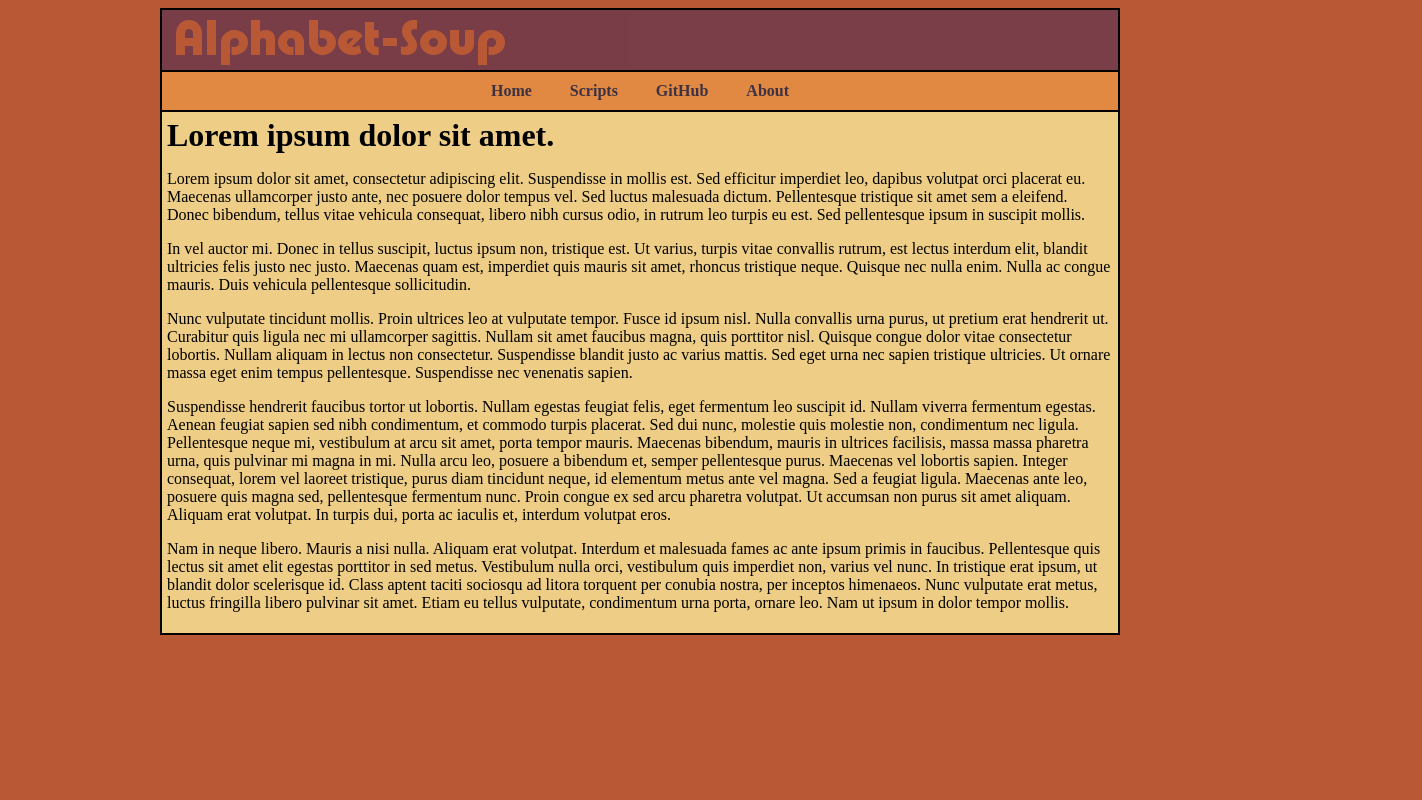
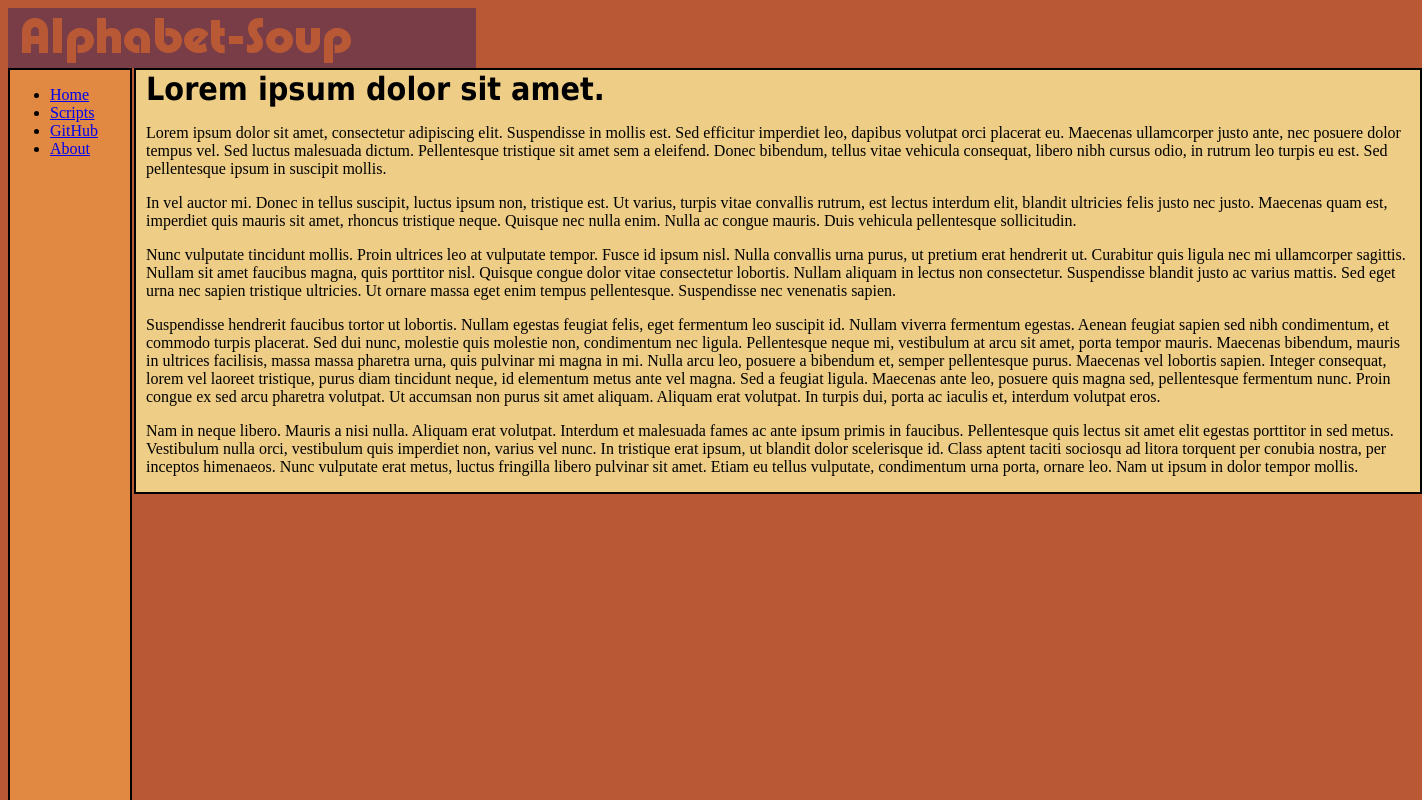
Before and after one commit to Alphabet-Soup/alphabet-soup.github.io, a plain HTML site: page about/index.html in a window 1280 px wide. Shown: the whole page, 1422 px wide, since content can reach past the window. Drawn offline with Linux system fonts and the light colour scheme; files that its build step writes are made by us from their sources.

Commit message:
Updated style and added a landing page for /scripts

```diff
--- a/style.css
+++ b/style.css
@@ -1,61 +1,69 @@
-            * { /*border: 1px dashed black;*/ }
+            /**{ border: 1px dashed black; } */
+
             body {
                 background-color: #b95835;
-                width: 75%;
-                margin-left: auto;
-                margin-right: auto;
-            }
-            #banner {
-                background-color: #7a3e48;
-                border: 2px solid black;
-            }
-            #top-nav {
-                background-color: #e18942;
-                padding: 10px;
-                padding-bottom: 10px;
-                border-left: 2px solid black;
-                border-right: 2px solid black;
             }
 
-            #top-nav ul {
-                width:75%;
-                text-align: center;
-                margin-left: auto;
-                margin-right: auto;
-                margin-top: 0px;
-                margin-bottom: 0px;
-                padding: 0px;
-            }
-            #top-nav li {
-                display: inline;
-                margin: 0px 10px;
+            #container {
+                position: absolute;
+                width: 75%;
+
+                min-height:100%;
+                border:2px dashed black;
+
 
             }
 
-            #top-nav a {
+            #top-nav {
+                position: absolute;
+                display: block;
+                width: 120px;
+                height: 100%;
+                border: 2px solid black;
+                background-color: #e18942;
 
+            }
+
+            #nav-links {
+                position: relative;
+                text-align: center;
+                margin-top: 140px;
+
+            }
+            #nav-links a {
+
+                position: relative;
                 font-weight: bold;
-                padding: 5px;
-                margin: 2px;
+                display: block;
+                margin-top: 20px;
+                padding-top: 5px;
+                padding-bottom: 5px;
+                width: 100%;
                 text-decoration: none;
                 color: #3d3242;
+
             }
-            #top-nav a:hover {
-                border: 2px solid black;
+            #nav-links a:hover {
                 background-color: #eecd86;
             }
+
             #content {
+                background-color: #eecd86;
+                position: relative;
+                left: 126px;
+                width: 100%;
+
+                height: auto;
+
+                padding-left: 10px;
+                padding-right: 10px;
+
                 border: 2px solid black;
-                background-color: #eecd86;
-                padding: 5px;
+
             }
 
             .entry {
                 clear: right;
-               /* border: 1px dashed black;*/
-            }
-            .entry-head {
-               /* border: 1px dashed black;*/
             }
 
             .entry-head h1{
@@ -82,6 +90,14 @@
                 margin: 3px;
             }
 
-            .clear-right {
-               // clear: right;
+            .center {
+                text-align:center;
             }
+
+            .title {
+                font-family: Tahoma;
+            }
+
+            .bold {
+                font-weight: bold;
+            }
```
Also changed, not shown: scripts/index.html (added, +45 -0 lines).
